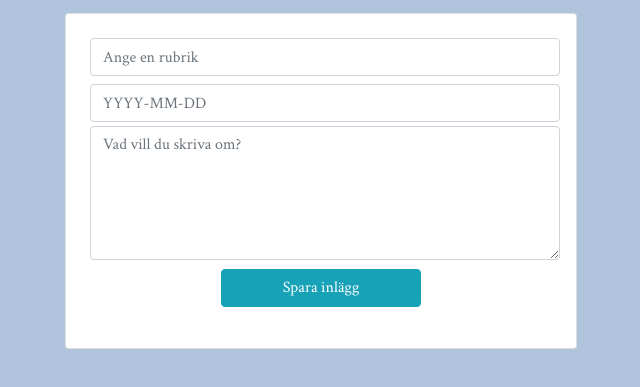
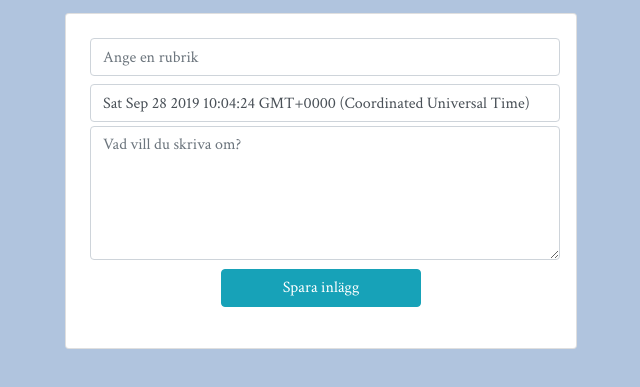
Before and after one commit to Tallbacka/Blogg, a plain HTML site: page index.html in a window 1280 px wide. Both pictures are taken after a click on the button "Skapa blogg inlägg". Shown: the part 107-494 px from the top of the page, without its empty margins (319-959 px from the left). Drawn offline with nearby package versions, Linux system fonts and the light colour scheme.

Commit message:
working with date sort

```diff
--- a/index.html
+++ b/index.html
@@ -44,7 +44,7 @@
             <div class="card card-body">
                 <div class="form-group" id="bloggContainer">
                     <input type="text" class="form-control" id="header" placeholder="Ange en rubrik">
-                    <input type="text" class="form-control" id="date" placeholder="YYYY-MM-DD">
+                    <input type="text" class="form-control" id="date">
                     <textarea class="form-control" rows="5" id="blogg" placeholder="Vad vill du skriva om?"></textarea>
                     <button id="btnSave" class="btn btn-info" onclick="saveData()">Spara inlägg</button>
                 </div>
--- a/main.js
+++ b/main.js
@@ -1,6 +1,15 @@
 // Ovning Webbutveckling .Net
 var inputs = document.getElementsByClassName("form-control");
 var parent = document.getElementById("wrapper");
+
+// document.getElementById("date").onload = function() {setDate()};
+
+// function setDate(){
+    console.log(Date(Date.now()));
+    var dateInput = document.getElementById("date");
+    dateInput.value = Date(Date.now());
+
+// }
 
 /* Creates an blogg object and stringyfies it and
 saves it to localstorage */
@@ -27,7 +36,9 @@ function updateBlogg() {
 
         temp.push(postObject);
     }
-    temp.sort((a, b) => { return b.id - a.id });
+    temp.sort((a, b) => { return b.date.getTime - a.date.getTime});
+
+    console.log(temp);
 
     for (let i = 0; i < temp.length; i++) {
         sortedJson = JSON.parse(JSON.stringify(temp[i]))
```
